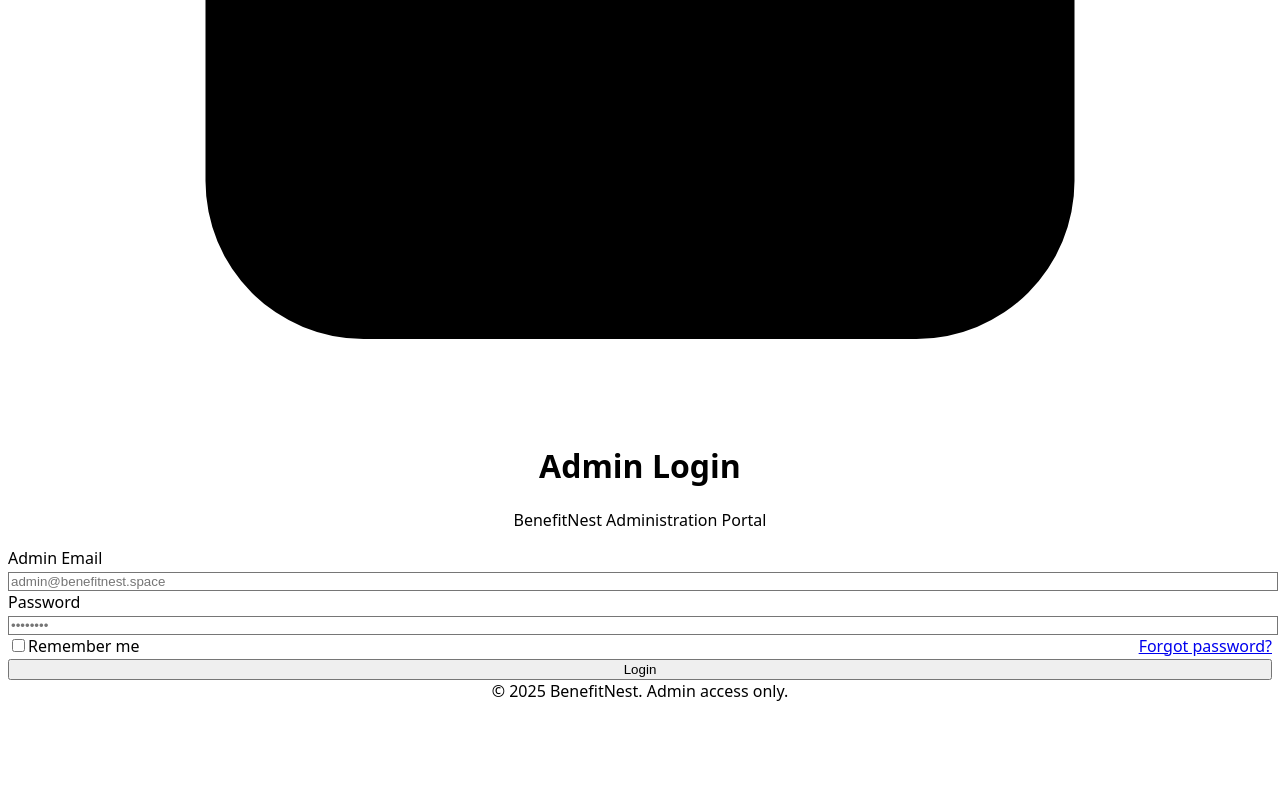
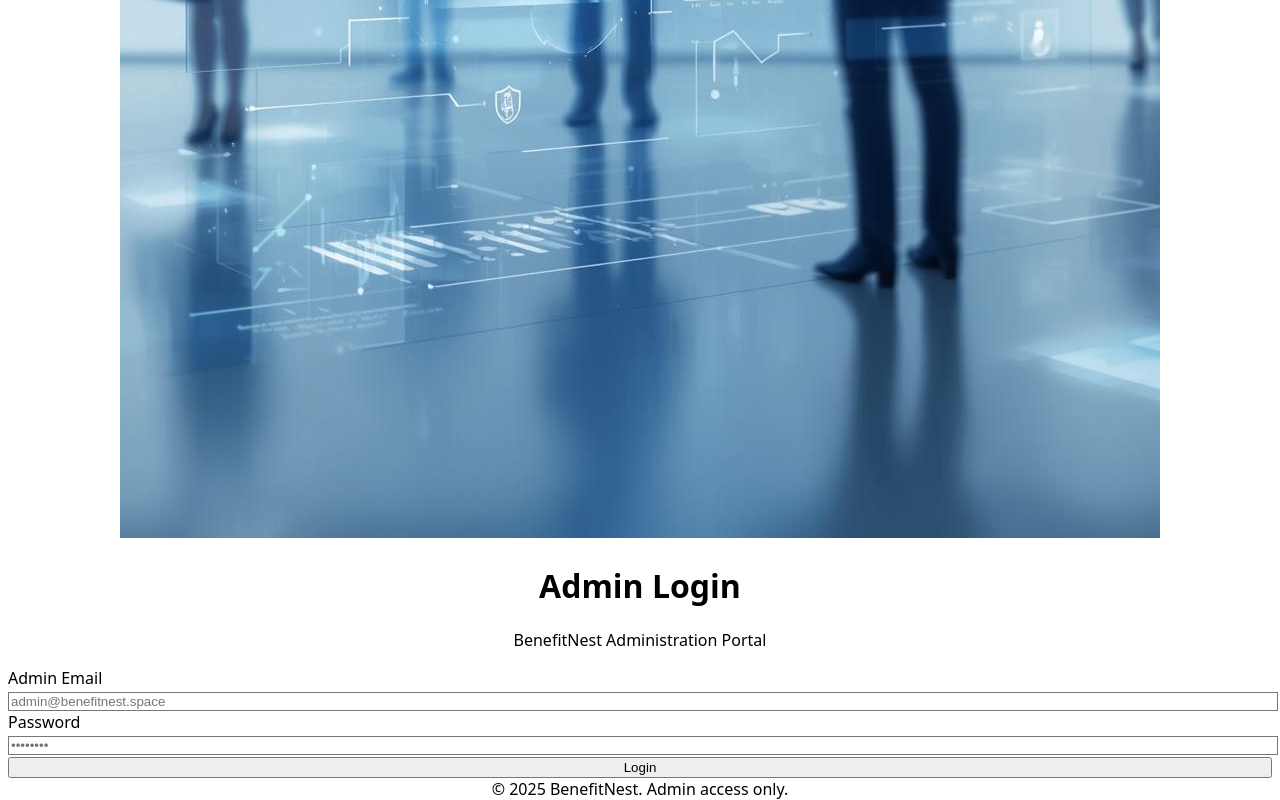
Before and after one commit to sanjaisinghraj/benefitnest-frontend, a Next.js app: page /admin in a window 1280 px wide. Shown: the part 854-1654 px from the top of the page. Before the commit the page ends 1556 px from the top, so only its background shows below. Built offline with nearby package versions, Linux system fonts and the light colour scheme.

Commit message:
made changes to admin/page.tsx file

```diff
--- a/app/admin/page.tsx
+++ b/app/admin/page.tsx
@@ -1,7 +1,6 @@
 "use client";
 
 import { useState } from "react";
-import { LockClosedIcon } from "@heroicons/react/24/solid";
 
 export default function AdminLoginPage() {
   const [email, setEmail] = useState("");
@@ -29,13 +28,19 @@ export default function AdminLoginPage() {
   };
 
   return (
-    <div className="min-h-screen flex items-center justify-center bg-gradient-to-br from-indigo-50 via-white to-indigo-100 px-4">
+    <div className="min-h-screen flex items-center justify-center bg-gradient-to-br from-indigo-50 to-blue-100 px-4">
       <div className="w-full max-w-md bg-white rounded-2xl shadow-2xl p-8">
-        {/* Header */}
-        <div className="text-center mb-6">
-          <LockClosedIcon className="mx-auto h-12 w-12 text-indigo-600" />
+        {/* Illustration */}
+        <div className="mb-6 text-center">
+          <img
+            src="/images/marketing/admin-login-illustration.jpg"
+            alt="Admin login illustration"
+            className="mx-auto mb-4 w-32 rounded-xl shadow-md"
+          />
           <h1 className="text-3xl font-bold text-gray-900">Admin Login</h1>
-          <p className="text-gray-600 mt-1">BenefitNest Administration Portal</p>
+          <p className="text-gray-600 mt-1 text-sm">
+            BenefitNest Administration Portal
+          </p>
         </div>
 
         {/* Error message */}
@@ -75,16 +80,6 @@ export default function AdminLoginPage() {
             />
           </div>
 
-          <div className="flex items-center justify-between text-sm">
-            <label className="flex items-center gap-2">
-              <input type="checkbox" className="rounded border-gray-300" />
-              Remember me
-            </label>
-            <a href="#" className="text-indigo-600 hover:underline">
-              Forgot password?
-            </a>
-          </div>
-
           <button
             type="submit"
             disabled={loading}
```
